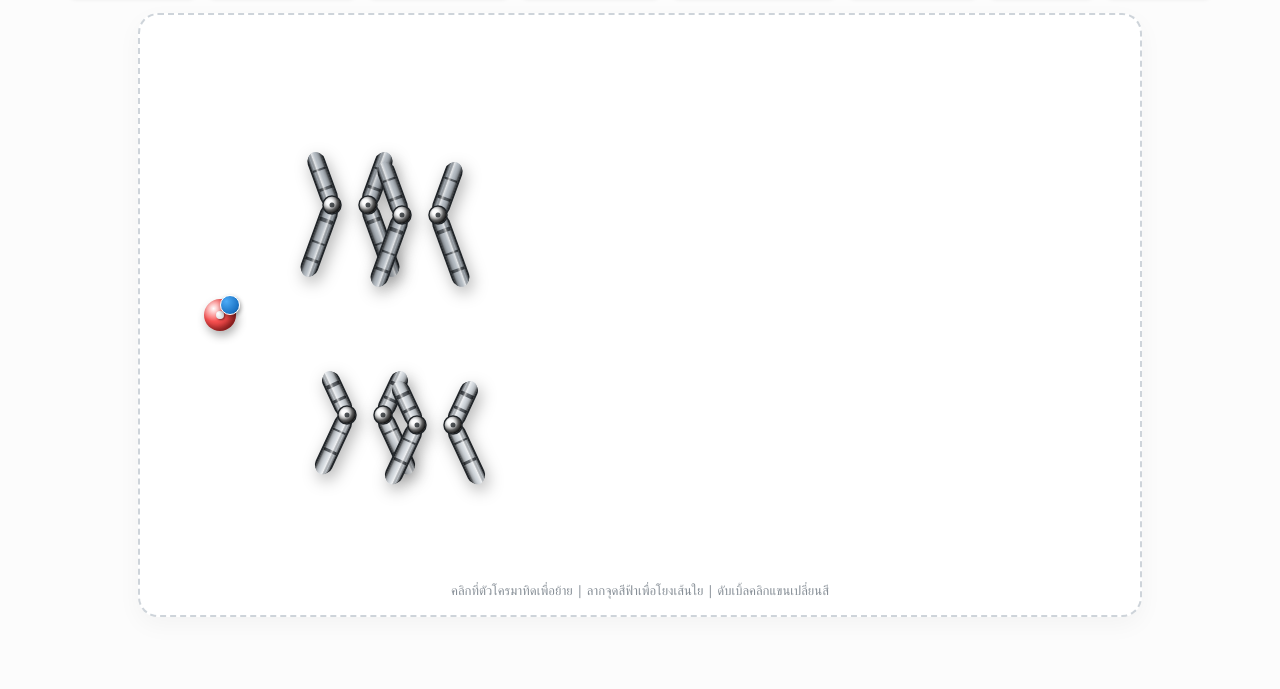
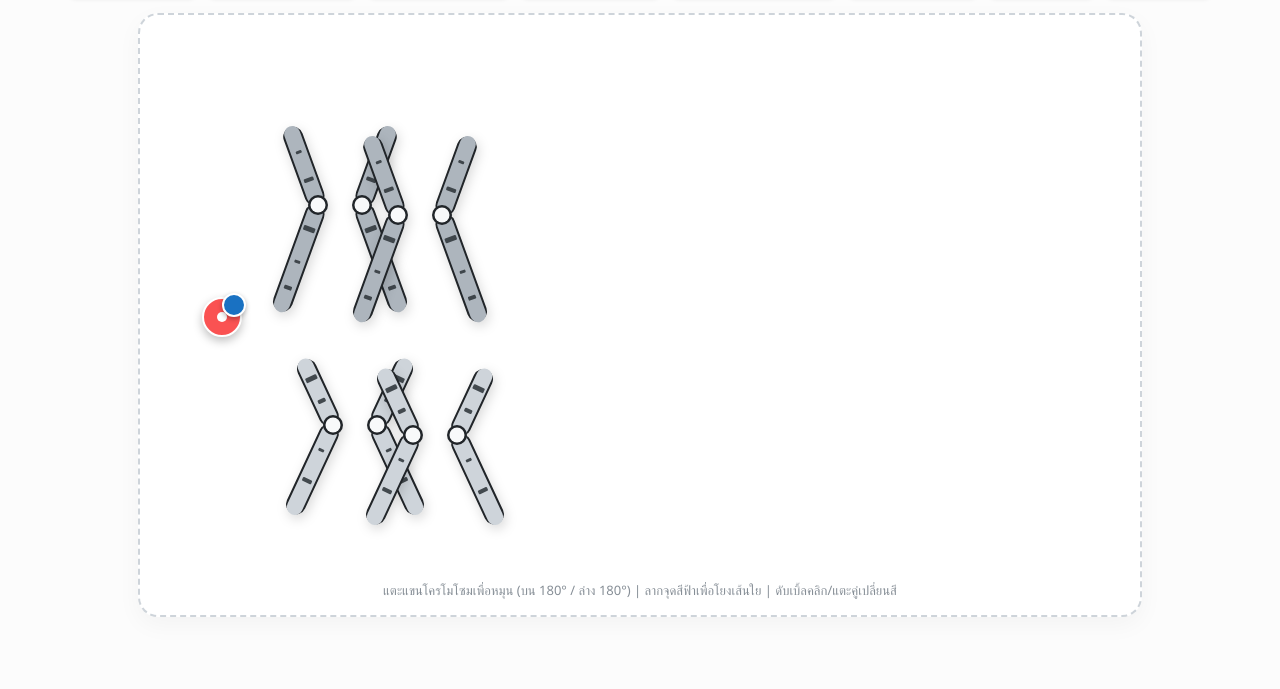
Before and after one commit to metawat888/lab-05, a plain HTML site: page index.html in a window 1280 px wide. Shown: the part 111-800 px from the top of the page. Drawn offline with Linux system fonts and the light colour scheme.

Commit message:
Update index.html

```diff
--- a/index.html
+++ b/index.html
@@ -3,7 +3,7 @@
 <head>
 <meta charset="UTF-8">
 <meta name="viewport" content="width=device-width, initial-scale=1.0">
-<title>Chromosome & Chromatid Model</title>
+<title>Chromosome & Chromatid Model 2D</title>
 <style>
   body {
     margin: 0;
@@ -64,7 +64,7 @@
   .piece:active { cursor: grabbing; }
   .piece.dragging { z-index: 100; }
 
-  /* สไตล์สำหรับแขนโครโมโซมที่สามารถคลิกหมุนได้ 360 องศา และดับเบิ้ลคลิกเปลี่ยนสี */
+  /* สไตล์สำหรับแขนโครโมโซมที่สามารถคลิกหมุนได้ */
   .arm-group {
     cursor: pointer;
     transition: filter 0.15s;
@@ -156,10 +156,10 @@
 
   .centrosome {
     position: absolute;
-    width: 32px;
-    height: 32px;
-    background: radial-gradient(circle at 30% 30%, #fff 0%, #fa5252 40%, #c92a2a 80%, #8b0000 100%);
-    border: none;
+    width: 36px;
+    height: 36px;
+    background: #fa5252;
+    border: 2px solid #fff;
     border-radius: 50%;
     cursor: grab;
     user-select: none;
@@ -168,36 +168,35 @@
     display: flex;
     align-items: center;
     justify-content: center;
-    box-shadow: 2px 5px 10px rgba(0,0,0,0.3), inset -3px -3px 6px rgba(0,0,0,0.4);
-    transform: translate(-16px, -16px);
+    box-shadow: 0 4px 10px rgba(0,0,0,0.25);
+    transform: translate(-18px, -18px);
   }
   .centrosome:active { cursor: grabbing; }
   .centrosome::after {
     content: '';
-    width: 8px;
-    height: 8px;
-    background: radial-gradient(circle at 30% 30%, #fff 0%, #ced4da 100%);
+    width: 10px;
+    height: 10px;
+    background: #fff;
     border-radius: 50%;
-    box-shadow: 1px 1px 2px rgba(0,0,0,0.5);
   }
 
   /* จุดจับลากเส้นใยจาก Centrosome */
   .spindle-handle {
     position: absolute;
-    top: -4px;
-    right: -4px;
-    width: 18px;
-    height: 18px;
-    background: radial-gradient(circle at 30% 30%, #4dabf7 0%, #1971c2 70%, #0b365e 100%);
-    border: 1px solid #fff;
+    top: -6px;
+    right: -6px;
+    width: 20px;
+    height: 20px;
+    background: #1971c2;
+    border: 2px solid #fff;
     border-radius: 50%;
     cursor: crosshair;
     z-index: 60;
-    box-shadow: 1px 2px 4px rgba(0,0,0,0.4);
+    box-shadow: 0 2px 5px rgba(0,0,0,0.3);
   }
   .spindle-handle:hover {
     transform: scale(1.2);
-    background: radial-gradient(circle at 30% 30%, #74c0fc 0%, #1864ab 70%, #0b365e 100%);
+    background: #1864ab;
   }
 
   /* Nuclear Membrane Style */
@@ -220,14 +219,14 @@
     position: absolute;
     right: 8px;
     bottom: 8px;
-    width: 22px;
-    height: 22px;
-    background: radial-gradient(circle at 30% 30%, #74c0fc 0%, #4c6ef5 70%, #364fc7 100%);
+    width: 24px;
+    height: 24px;
+    background: #4c6ef5;
     border: 2px solid #fff;
     border-radius: 50%;
     cursor: se-resize;
     z-index: 6;
-    box-shadow: 1px 2px 5px rgba(0,0,0,0.4);
+    box-shadow: 0 2px 5px rgba(0,0,0,0.3);
   }
   .nuclear-resize-handle:hover {
     transform: scale(1.2);
@@ -236,7 +235,7 @@
 </head>
 <body>
 
-<h2>Chromosome & Chromatid Model</h2>
+<h2>Chromosome & Chromatid Model 2D</h2>
 
 <div class="toolbar">
   <button id="addCentrosomeBtn" class="primary">+ เพิ่มเซนโทรโซม</button>
@@ -251,7 +250,7 @@
 
 <div id="stage">
   <svg id="spindleLayer" style="position:absolute; top:0; left:0; width:100%; height:100%; pointer-events:none; z-index:1;"></svg>
-  <div class="instruction">คลิกที่ตัวโครมาทิดเพื่อย้าย | ลากจุดสีฟ้าเพื่อโยงเส้นใย | ดับเบิ้ลคลิกแขนเปลี่ยนสี</div>
+  <div class="instruction">แตะแขนโครโมโซมเพื่อหมุน (บน 180° / ล่าง 180°) | ลากจุดสีฟ้าเพื่อโยงเส้นใย | ดับเบิ้ลคลิก/แตะคู่เปลี่ยนสี</div>
 </div>
 
 <!-- Color picker modal -->
@@ -341,44 +340,42 @@ const spindleLayer = document.getElementById('spindleLayer');
 const colorModal = document.getElementById('colorPickerModal');
 let activeArmCallback = null;
 
-// โครโมโซม 4 คู่ สีเทาทั้งหมด แถบยีนหลากหลายแบบ (หนา, กลาง, เล็ก) ขยับมาไว้ด้านบนซ้ายของกรอบเส้นประ
+// โครโมโซมขนาดใหญ่ขึ้น (Scale 1.4 ถึง 1.6) ดีไซน์แบบ 2D แบนเรียบ
 const chromosomes = [
   {
-    id: 'chr1', color: '#adb5bd', scale: 1.0, initX: 140, initY: 90,
+    id: 'chr1', color: '#adb5bd', scale: 1.5, initX: 130, initY: 90,
     topA: -20, botA: -160, topB: 20, botB: 160,
-    bandsTop: [{ratio: 0.35, width: 8, height: 3}, {ratio: 0.7, width: 4, height: 2}],
-    bandsBot: [{ratio: 0.25, width: 10, height: 4}, {ratio: 0.55, width: 4, height: 2}, {ratio: 0.8, width: 6, height: 3}]
+    bandsTop: [{ratio: 0.35, width: 10, height: 4}, {ratio: 0.7, width: 6, height: 3}],
+    bandsBot: [{ratio: 0.25, width: 12, height: 5}, {ratio: 0.55, width: 6, height: 3}, {ratio: 0.8, width: 8, height: 4}]
   },
   {
-    id: 'chr2', color: '#adb5bd', scale: 1.0, initX: 210, initY: 100,
+    id: 'chr2', color: '#adb5bd', scale: 1.5, initX: 210, initY: 100,
     topA: -20, botA: -160, topB: 20, botB: 160,
-    bandsTop: [{ratio: 0.35, width: 8, height: 3}, {ratio: 0.7, width: 4, height: 2}],
-    bandsBot: [{ratio: 0.25, width: 10, height: 4}, {ratio: 0.55, width: 4, height: 2}, {ratio: 0.8, width: 6, height: 3}]
+    bandsTop: [{ratio: 0.35, width: 10, height: 4}, {ratio: 0.7, width: 6, height: 3}],
+    bandsBot: [{ratio: 0.25, width: 12, height: 5}, {ratio: 0.55, width: 6, height: 3}, {ratio: 0.8, width: 8, height: 4}]
   },
   {
-    id: 'chr3', color: '#ced4da', scale: 0.85, initX: 155, initY: 300,
+    id: 'chr3', color: '#ced4da', scale: 1.3, initX: 145, initY: 310,
     topA: -25, botA: -155, topB: 25, botB: 155,
-    bandsTop: [{ratio: 0.4, width: 6, height: 3}, {ratio: 0.75, width: 10, height: 4}],
-    bandsBot: [{ratio: 0.3, width: 4, height: 2}, {ratio: 0.65, width: 8, height: 3}]
+    bandsTop: [{ratio: 0.4, width: 8, height: 4}, {ratio: 0.75, width: 12, height: 5}],
+    bandsBot: [{ratio: 0.3, width: 6, height: 3}, {ratio: 0.65, width: 10, height: 4}]
   },
   {
-    id: 'chr4', color: '#ced4da', scale: 0.85, initX: 225, initY: 310,
+    id: 'chr4', color: '#ced4da', scale: 1.3, initX: 225, initY: 320,
     topA: -25, botA: -155, topB: 25, botB: 155,
-    bandsTop: [{ratio: 0.4, width: 6, height: 3}, {ratio: 0.75, width: 10, height: 4}],
-    bandsBot: [{ratio: 0.3, width: 4, height: 2}, {ratio: 0.65, width: 8, height: 3}]
+    bandsTop: [{ratio: 0.4, width: 8, height: 4}, {ratio: 0.75, width: 12, height: 5}],
+    bandsBot: [{ratio: 0.3, width: 6, height: 3}, {ratio: 0.65, width: 10, height: 4}]
   }
 ];
 
 const pieces = [];
-let spindleLines = []; // เก็บรายการเส้นเชื่อม { fromCentrosome, targetItem, x2, y2 }
-let drawingLine = null; // ข้อมูลขณะกำลังลากเส้น
+let spindleLines = [];
+let drawingLine = null;
 
-// Centrosome เริ่มต้น 1 อัน
 const centrosomes = [
   { id: 'centrosome1', x: 80, y: 300, element: null }
 ];
 
-// เก็บรายการ Nuclear Membranes
 const membranes = [];
 
 function initCentrosomes() {
@@ -391,7 +388,6 @@ function createCentrosomeElement(cData) {
   el.style.left = cData.x + 'px';
   el.style.top = cData.y + 'px';
 
-  // ปุ่มจุดสีฟ้าสำหรับลากเส้นเชื่อม
   const handle = document.createElement('div');
   handle.className = 'spindle-handle';
   el.appendChild(handle);
@@ -403,7 +399,6 @@ function createCentrosomeElement(cData) {
   makeSpindleDraggable(handle, cData);
 }
 
-// ปุ่มกดเพิ่ม Centrosome ใหม่
 document.getElementById('addCentrosomeBtn').addEventListener('click', () => {
   const newId = 'centrosome_' + Date.now();
   const newC = {
@@ -416,13 +411,12 @@ document.getElementById('addCentrosomeBtn').addEventListener('click', () => {
   createCentrosomeElement(newC);
 });
 
-// ปุ่มกดเพิ่ม Nuclear Membrane ใหม่
 document.getElementById('addMembraneBtn').addEventListener('click', () => {
   const newM = {
     id: 'membrane_' + Date.now(),
-    x: 220,
-    y: 180,
-    size: 260,
+    x: 180,
+    y: 130,
+    size: 340,
     element: null
   };
   membranes.push(newM);
@@ -523,7 +517,7 @@ function makeResizableMembrane(mData, el, handleEl) {
     const dy = p.y - startY;
     const delta = Math.max(dx, dy);
 
-    let newSize = Math.max(100, origSize + delta);
+    let newSize = Math.max(120, origSize + delta);
     mData.size = newSize;
     el.style.width = newSize + 'px';
     el.style.height = newSize + 'px';
@@ -629,7 +623,7 @@ function makeSpindleDraggable(handleEl, cData) {
           const centX = item.x + 70;
           const centY = item.y + 100;
           const dist = Math.hypot(targetX - centX, targetY - centY);
-          if (dist < 25) {
+          if (dist < 35) {
             connectedTarget = item;
           }
         });
@@ -686,11 +680,11 @@ function redrawSpindleLines() {
       y2 = line.y2;
     }
 
-    svgContent += `<line x1="${cent.x}" y1="${cent.y}" x2="${x2}" y2="${y2}" stroke="#fa5252" stroke-width="2.5" stroke-dasharray="5,5" opacity="0.8"/>`;
+    svgContent += `<line x1="${cent.x}" y1="${cent.y}" x2="${x2}" y2="${y2}" stroke="#fa5252" stroke-width="3" stroke-dasharray="6,6" opacity="0.85"/>`;
   });
 
   if (drawingLine) {
-    svgContent += `<line x1="${drawingLine.startX}" y1="${drawingLine.startY}" x2="${drawingLine.currentX}" y2="${drawingLine.currentY}" stroke="#228be6" stroke-width="2.5" stroke-dasharray="4,4" opacity="0.9"/>`;
+    svgContent += `<line x1="${drawingLine.startX}" y1="${drawingLine.startY}" x2="${drawingLine.currentX}" y2="${drawingLine.currentY}" stroke="#228be6" stroke-width="3" stroke-dasharray="4,4" opacity="0.9"/>`;
   }
 
   spindleLayer.innerHTML = svgContent;
@@ -704,68 +698,46 @@ function updateChromatidSVG(elData) {
 
   let topBandsSvg = '';
   bandsTop.forEach((b) => {
-    topBandsSvg += `<rect x="-7" y="-${L_top * b.ratio}" width="14" height="${b.height}" rx="1" fill="#343a40" opacity="0.85"/>`;
+    topBandsSvg += `<rect x="-${b.width/2}" y="-${L_top * b.ratio}" width="${b.width}" height="${b.height}" rx="1" fill="#343a40" opacity="0.9"/>`;
   });
 
   let botBandsSvg = '';
   bandsBot.forEach((b) => {
-    botBandsSvg += `<rect x="-7" y="-${L_bot * b.ratio}" width="14" height="${b.height}" rx="1" fill="#343a40" opacity="0.85"/>`;
+    botBandsSvg += `<rect x="-${b.width/2}" y="-${L_bot * b.ratio}" width="${b.width}" height="${b.height}" rx="1" fill="#343a40" opacity="0.9"/>`;
   });
 
   const svgContent = `
-    <svg width="140" height="200" viewBox="0 0 140 200" style="overflow:visible; filter: drop-shadow(3px 6px 8px rgba(0,0,0,0.3));">
+    <svg width="140" height="200" viewBox="0 0 140 200" style="overflow:visible; filter: drop-shadow(2px 4px 6px rgba(0,0,0,0.15));">
       <defs>
         <clipPath id="clipTop-${uniqueId}">
-          <rect x="-9" y="-${L_top}" width="18" height="${L_top}" rx="9" />
+          <rect x="-10" y="-${L_top}" width="20" height="${L_top}" rx="10" />
         </clipPath>
         <clipPath id="clipBot-${uniqueId}">
-          <rect x="-9" y="-${L_bot}" width="18" height="${L_bot}" rx="9" />
+          <rect x="-10" y="-${L_bot}" width="20" height="${L_bot}" rx="10" />
         </clipPath>
-
-        <!-- 3D Shading Gradients -->
-        <linearGradient id="cylinder-${uniqueId}" x1="0%" y1="0%" x2="100%" y2="0%">
-          <stop offset="0%" stop-color="#000" stop-opacity="0.55"/>
-          <stop offset="15%" stop-color="#000" stop-opacity="0.1"/>
-          <stop offset="35%" stop-color="#fff" stop-opacity="0.65"/>
-          <stop offset="55%" stop-color="#fff" stop-opacity="0.1"/>
-          <stop offset="85%" stop-color="#000" stop-opacity="0.25"/>
-          <stop offset="100%" stop-color="#000" stop-opacity="0.75"/>
-        </linearGradient>
-
-        <radialGradient id="sphere-${uniqueId}" cx="35%" cy="35%" r="65%">
-          <stop offset="0%" stop-color="#ffffff" stop-opacity="0.9"/>
-          <stop offset="25%" stop-color="#ffffff" stop-opacity="0.3"/>
-          <stop offset="70%" stop-color="#000000" stop-opacity="0.6"/>
-          <stop offset="100%" stop-color="#000000" stop-opacity="0.9"/>
-        </radialGradient>
       </defs>
 
-      <!-- แขนบน (p arm) -->
+      <!-- แขนบน (p arm) 2D แบนเรียบ ขอบคมชัด -->
       <g class="arm-group" data-arm="top" transform="translate(70, 100) rotate(${topAngle})">
-        <rect x="-9" y="-${L_top}" width="18" height="${L_top}" rx="9" fill="#212529"/>
-        <rect x="-7" y="-${L_top + 1}" width="14" height="${L_top}" rx="7" fill="${topColor}"/>
+        <rect x="-10" y="-${L_top}" width="20" height="${L_top}" rx="10" fill="#212529"/>
+        <rect x="-8" y="-${L_top + 1}" width="16" height="${L_top}" rx="8" fill="${topColor}"/>
         <g clip-path="url(#clipTop-${uniqueId})">
           ${topBandsSvg}
         </g>
-        <!-- 3D Overlay -->
-        <rect x="-7" y="-${L_top + 1}" width="14" height="${L_top}" rx="7" fill="url(#cylinder-${uniqueId})" pointer-events="none"/>
       </g>
 
-      <!-- แขนล่าง (q arm) -->
+      <!-- แขนล่าง (q arm) 2D แบนเรียบ ขอบคมชัด -->
       <g class="arm-group" data-arm="bot" transform="translate(70, 100) rotate(${botAngle})">
-        <rect x="-9" y="-${L_bot}" width="18" height="${L_bot}" rx="9" fill="#212529"/>
-        <rect x="-7" y="-${L_bot + 1}" width="14" height="${L_bot}" rx="7" fill="${botColor}"/>
+        <rect x="-10" y="-${L_bot}" width="20" height="${L_bot}" rx="10" fill="#212529"/>
+        <rect x="-8" y="-${L_bot + 1}" width="16" height="${L_bot}" rx="8" fill="${botColor}"/>
         <g clip-path="url(#clipBot-${uniqueId})">
           ${botBandsSvg}
         </g>
-        <!-- 3D Overlay -->
-        <rect x="-7" y="-${L_bot + 1}" width="14" height="${L_bot}" rx="7" fill="url(#cylinder-${uniqueId})" pointer-events="none"/>
       </g>
 
-      <!-- เซนโทรเมียร์ (Centromere) 3D -->
-      <circle cx="70" cy="100" r="9" fill="#f8f9fa" stroke="#212529" stroke-width="1.5" />
-      <circle cx="70" cy="100" r="8.5" fill="url(#sphere-${uniqueId})" pointer-events="none" />
-      <circle cx="70" cy="100" r="2.5" fill="#212529" opacity="0.8"/>
+      <!-- เซนโทรเมียร์ (Centromere) 2D ชัดเจน -->
+      <circle cx="70" cy="100" r="10" fill="#212529" />
+      <circle cx="70" cy="100" r="7.5" fill="#f8f9fa" />
     </svg>
   `;
   elData.element.innerHTML = svgContent;
@@ -794,8 +766,8 @@ chromosomes.forEach(c => {
   const idA = c.id + '_left';
   const idB = c.id + '_right';
 
-  const pieceA = createPiece(idA, c.color, c.scale, false, idB, c.topA, c.botA, c.initX - 18, c.initY, c.bandsTop, c.bandsBot);
-  const pieceB = createPiece(idB, c.color, c.scale, true, idA, c.topB, c.botB, c.initX + 18, c.initY, c.bandsTop, c.bandsBot);
+  const pieceA = createPiece(idA, c.color, c.scale, false, idB, c.topA, c.botA, c.initX - 22, c.initY, c.bandsTop, c.bandsBot);
+  const pieceB = createPiece(idB, c.color, c.scale, true, idA, c.topB, c.botB, c.initX + 22, c.initY, c.bandsTop, c.bandsBot);
 
   pieces.push({ a: pieceA, b: pieceB, initX: c.initX, initY: c.initY });
 });
@@ -819,7 +791,6 @@ function bindArmInteractions(elData) {
         const rad = Math.atan2(mY - centerY, mX - centerX);
         let deg = rad * (180 / Math.PI) + 90;
 
-        // ปรับมุมให้อยู่ในช่วง [0, 360)
         while (deg < 0) deg += 360;
         while (deg >= 360) deg -= 360;
 
@@ -887,7 +858,6 @@ document.getElementById('closeModal').addEventListener('click', () => {
   activeArmCallback = null;
 });
 
-// Event listeners สำหรับหน้าต่างศึกษา
 const mitosisModal = document.getElementById('mitosisModal');
 const meiosisModal = document.getElementById('meiosisModal');
 
@@ -905,15 +875,11 @@ document.getElementById('closeMeiosis').addEventListener('click', () => {
   meiosisModal.style.display = 'none';
 });
 
-// Touch/Click interaction for choosing an arm to rotate
-let activeArmGroup = null;
-
 function makeDraggableBody(elData) {
   const el = elData.element;
   let startX, startY, origLeft, origTop, dragging = false;
 
   function pointerDown(e) {
-    // ป้องกันการลากตัวโครโมโซม หากคลิกโดนแขน (เพื่อเว้นให้แขนหมุนได้)
     if (e.target.closest && e.target.closest('.arm-group')) return;
 
     dragging = true;
@@ -964,7 +930,7 @@ function makeDraggableBody(elData) {
       const dy = elData.y - partnerData.y;
       const dist = Math.sqrt(dx*dx + dy*dy);
 
-      if (dist < 45 && dist > 0) {
+      if (dist < 50 && dist > 0) {
         elData.x = partnerData.x;
         elData.y = partnerData.y;
         el.style.left = elData.x + 'px';
@@ -980,18 +946,17 @@ function makeDraggableBody(elData) {
 
 function resetLayout() {
   pieces.forEach(p => {
-    p.a.x = p.initX - 18;
+    p.a.x = p.initX - 22;
     p.a.y = p.initY;
     p.a.element.style.left = p.a.x + 'px';
     p.a.element.style.top = p.a.y + 'px';
 
-    p.b.x = p.initX + 18;
+    p.b.x = p.initX + 22;
     p.b.y = p.initY;
     p.b.element.style.left = p.b.x + 'px';
     p.b.element.style.top = p.b.y + 'px';
   });
 
-  // รีเซ็ตให้เหลือ centrosome เริ่มต้นเพียง 1 อัน
   while(centrosomes.length > 1) {
     const removed = centrosomes.pop();
     if (removed && removed.element) {
@@ -1005,7 +970,6 @@ function resetLayout() {
     centrosomes[0].element.style.top = '300px';
   }
 
-  // ลบ membrane ทั้งหมด
   membranes.forEach(m => {
     if (m.element) m.element.remove();
   });
@@ -1021,9 +985,9 @@ document.getElementById('splitBtn').addEventListener('click', () => {
   pieces.forEach(p => {
     const dx = p.a.x - p.b.x;
     const dy = p.a.y - p.b.y;
-    if (Math.sqrt(dx*dx + dy*dy) < 8) {
-      p.a.x -= 22;
-      p.b.x += 22;
+    if (Math.sqrt(dx*dx + dy*dy) < 10) {
+      p.a.x -= 28;
+      p.b.x += 28;
       p.a.element.style.left = p.a.x + 'px';
       p.b.element.style.left = p.b.x + 'px';
     }
```
